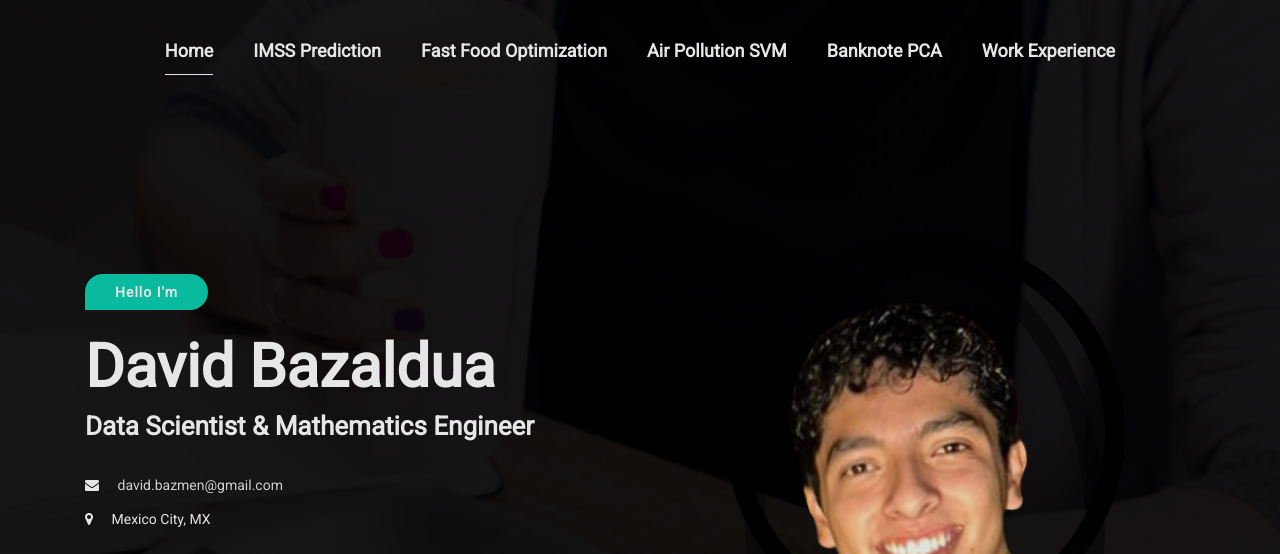
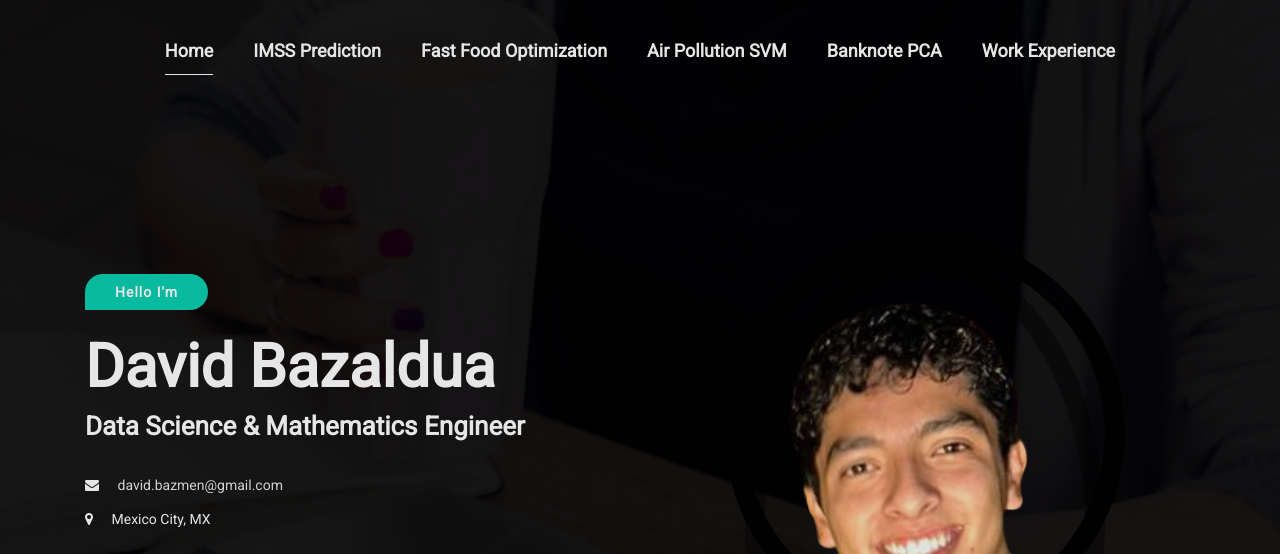
Before and after one commit to david-bazalduaa/David_Portfolio, a plain HTML site: page index.html in a window 1280 px wide. Shown: the top 554 px of the page. Drawn offline with Linux system fonts and the light colour scheme; some packages are replaced by stand-ins of ours.

Commit message:
Change named

```diff
--- a/index.html
+++ b/index.html
@@ -120,7 +120,7 @@
                         </div>
 
                         <h2 class="wow fadeInUp" data-wow-duration="0.8s" data-wow-delay="0.2s">David Bazaldua</h2>
-                        <h4 class="wow fadeInUp" data-wow-duration="0.8s" data-wow-delay="0.3s">Data Scientist & Mathematics Engineer</h4>
+                        <h4 class="wow fadeInUp" data-wow-duration="0.8s" data-wow-delay="0.3s">Data Science & Mathematics Engineer</h4>
 
                         <ul>
                             <li class="wow fadeInUp" data-wow-duration="0.8s" data-wow-delay="0.4s">
```
